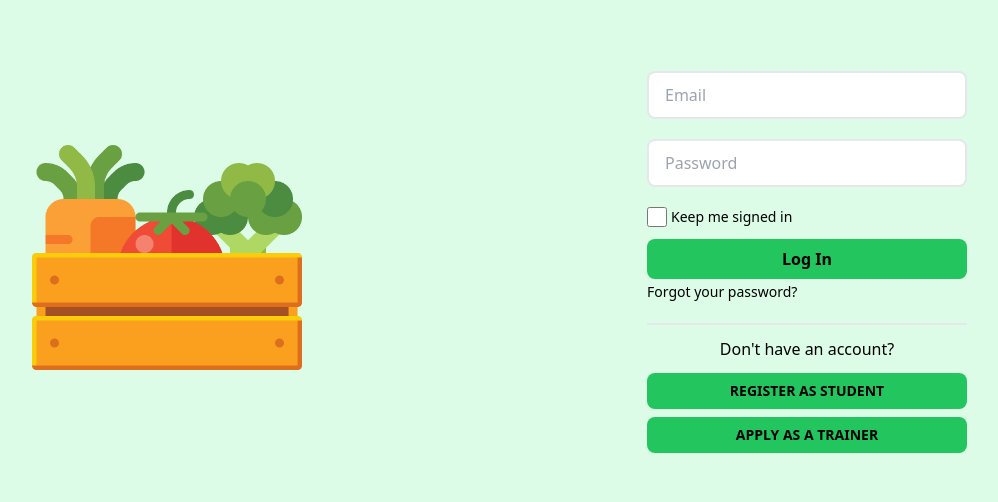
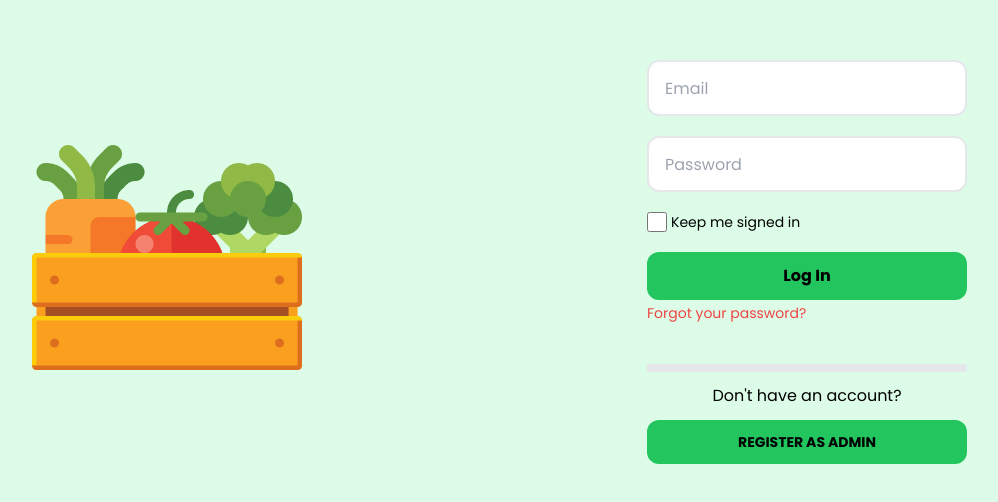
Before and after one commit to neilpagsss14/admin-page-crops, a React (Vite) app: page / in a window 1280 px wide. Shown: the part 138-640 px from the top of the page, without its empty margins (145-1143 px from the left). Built offline with nearby package versions, Linux system fonts and the light colour scheme.

Commit message:
stylize the buttons and fonts

```diff
--- a/src/components/LandingPage.jsx
+++ b/src/components/LandingPage.jsx
@@ -4,58 +4,48 @@ function LandingPage() {
   return (
     <div className="bg-green-100 flex flex-row items-center justify-around h-screen w-screen">
       <div>
-        <a href="/">
-          <img
-            className="h-44 md:h-72 mt-30 md:mt-0 lg:mt-0 sm:mt-0"
-            src="/src/assets/images/crops.png"
-          />
-        </a>
+        <img
+          className="sm:h-40 h-44 md:h-72 mt-30 md:mt-0 lg:mt-0 sm:mt-0"
+          src="/src/assets/images/crops.png"
+        />
       </div>
       <div className="flex items-center">
         <div className="flex flex-col">
           <div className="flex flex-col">
             <input
               type="email"
-              name="email"
-              className="h-12 w-82 rounded-lg px-4 border-2 border-seagull w-80"
+              className="h-14 w-82 rounded-xl px-4 border-2 w-80 font-poppins"
               placeholder="Email"
             />
             <input
               type="password"
               name="password"
-              className="h-12 w-82 mt-5 rounded-lg px-4 border-2 border-seagull"
+              className="h-14 w-82 rounded-xl px-4 border-2 w-80 mt-5 font-poppins"
               placeholder="Password"
             />
           </div>
-          <div className="flex justify-between mt-2">
-            <div className="flex cursor-pointer">
-              <input
-                name="keepSignedIn"
-                className="h-11 w-5 accent-scooter"
-                type="checkbox"
-              />
-              <span className="text-secondary font-light text-sm mt-3 ml-1">
+          <div className="flex justify-between mt-2 mb-2">
+            <div className="flex">
+              <input className="h-11 w-5 cursor-pointer" type="checkbox" />
+              <span className="font-poppins font-light text-sm mt-3 ml-1">
                 Keep me signed in
               </span>
             </div>
           </div>
           <div>
-            <button className="bg-green-500 py-2 px-10 rounded-lg text-secondary font-bold hover:text-white w-full">
+            <button className="bg-green-500 py-3 px-0 rounded-xl font-poppins-bold hover:text-white w-full">
               Log In
             </button>
-            <span className="text-secondary font-light text-sm mt-3 cursor-pointer">
+            <span className="text-red-500 font-poppins text-sm mt-3 cursor-pointer">
               Forgot your password?
             </span>
           </div>
-          <div className="flex mt-5 justify-center border-t-2 pt-3">
-            <span className="text-secondary">Don't have an account?</span>
+          <div className="flex mt-10 justify-center border-t-8 pt-3 bg-transparent">
+            <span className="font-poppins">Don't have an account?</span>
           </div>
           <div className="flex mt-3 flex-col gap-x-8 md:gap-y-2">
-            <button className="bg-green-500 text-secondary hover:bg-scooter rounded-lg px-10 py-2 text-sm font-bold text-blue-darkBlue hover:text-white delay-5000 duration-300 ease-in-out">
-              REGISTER AS STUDENT
-            </button>
-            <button className="bg-green-500 text-secondary hover:bg-scooter rounded-lg px-10 py-2 text-sm font-bold text-blue-darkBlue hover:text-white delay-5000 duration-300 ease-in-out">
-              APPLY AS A TRAINER
+            <button className="bg-green-500 hover:bg-green-700 rounded-xl px-10 py-3 text-sm font-poppins-bold  hover:text-white delay-1500 duration-300 ease-in-out">
+              REGISTER AS ADMIN
             </button>
           </div>
         </div>
```
